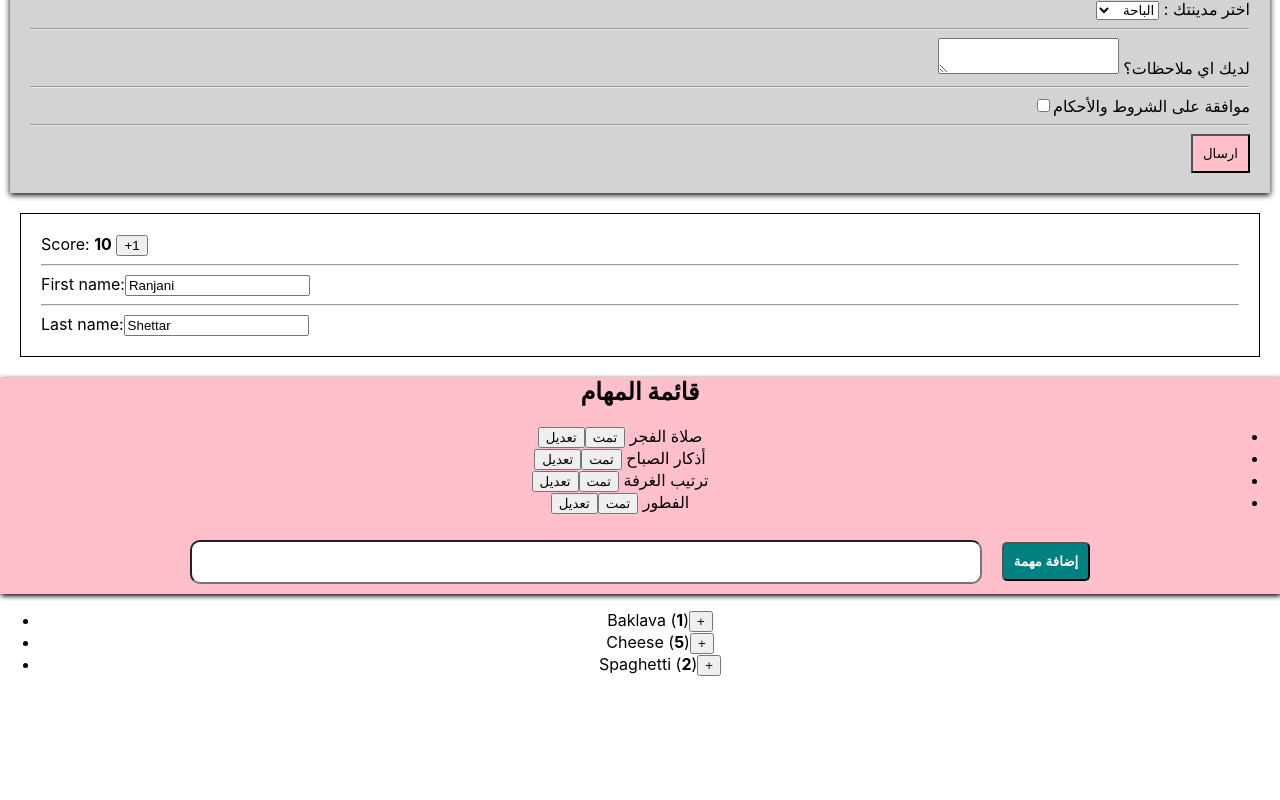
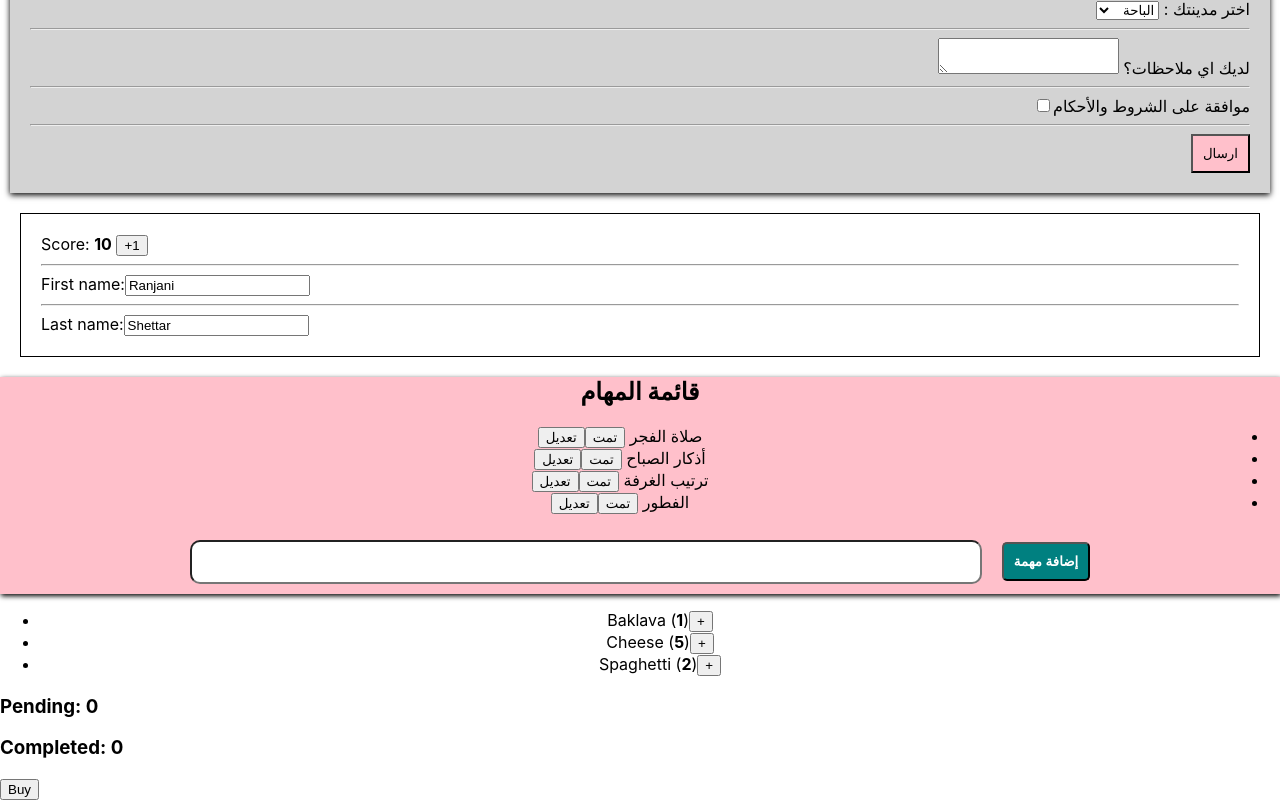
Before and after one commit to FatimaALzahrani/React-app, a React (Create React App) app: page / in a window 1280 px wide. Shown: the part 1445-2245 px from the top of the page. Before the commit the page ends 2137 px from the top, so only its background shows below. Built offline with nearby package versions, Linux system fonts and the light colour scheme.

Commit message:
Queueing a Series of State Updates Challenge

```diff
--- a/src/App.js
+++ b/src/App.js
@@ -10,6 +10,7 @@ import Form from "./Form";
 import Scoreboard from "./Score";
 import ArrayState from "./ArrayState";
 import ShoppingCart from "./ShopingCart";
+import RequestTracker from "./RequestTraker";
 
 function App() {
   const Posts = [
@@ -52,6 +53,7 @@ function App() {
       <Scoreboard />
       <ArrayState />
       <ShoppingCart />
+      <RequestTracker />
     </div>
   );
 }
--- /dev/null
+++ b/src/RequestTraker.js
@@ -0,0 +1,31 @@
+import { useState } from "react";
+
+export default function RequestTracker() {
+  const [pending, setPending] = useState(0);
+  const [completed, setCompleted] = useState(0);
+
+  async function handleClick() {
+    setPending(pending + 1);
+    await delay(3000);
+    setPending((c) => {
+      return c - 1;
+    });
+    setCompleted((completed) => {
+      return completed + 1;
+    });
+  }
+
+  return (
+    <>
+      <h3>Pending: {pending}</h3>
+      <h3>Completed: {completed}</h3>
+      <button onClick={handleClick}>Buy</button>
+    </>
+  );
+}
+
+function delay(ms) {
+  return new Promise((resolve) => {
+    setTimeout(resolve, ms);
+  });
+}
```
